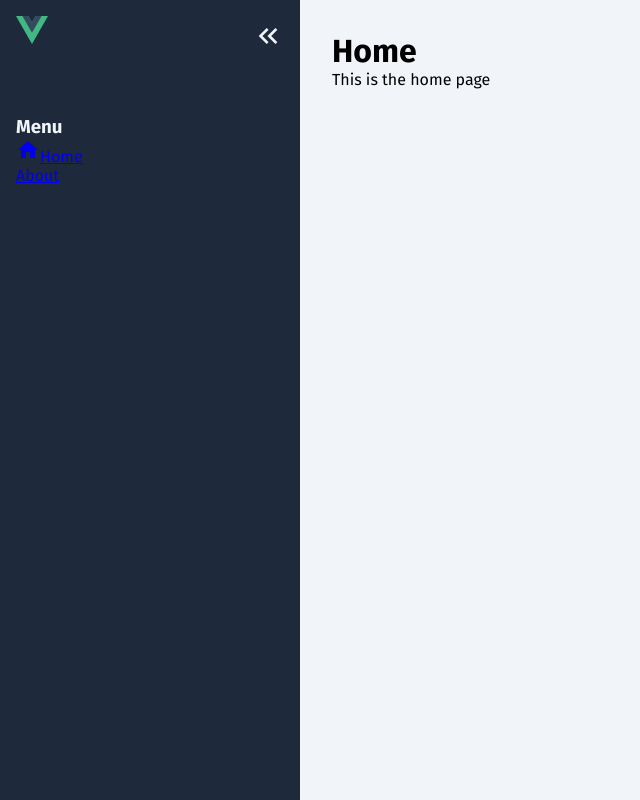
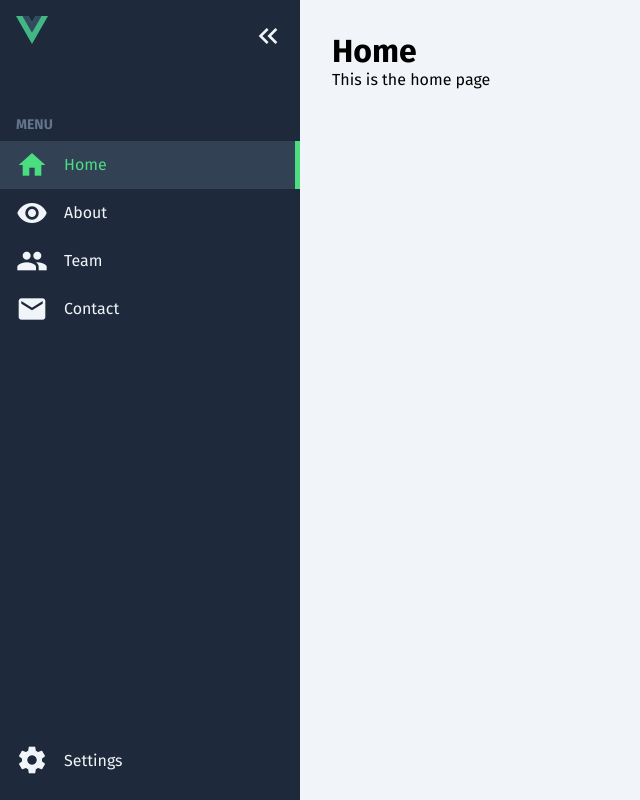
Before and after one commit to ggoulartec/sidebar-menu, a Vue app: page / in a window 1280 px wide. Both pictures are taken after a click on the button "keyboard_double_arrow_right". Shown: the whole page, without its empty margins (0-640 px from the left). Built offline with nearby package versions, Linux system fonts and the light colour scheme.

Commit message:
:zap: Melhorias com links novos e rotas

```diff
--- a/src/components/Sidebar.vue
+++ b/src/components/Sidebar.vue
@@ -16,8 +16,25 @@
         <span class="text">Home</span>
       </router-link>
       <router-link class="button" to="/about">
-        <span class="material-icons">document</span>
+        <span class="material-icons">visibility</span>
         <span class="text">About</span>
+      </router-link>
+      <router-link class="button" to="/team">
+        <span class="material-icons">group</span>
+        <span class="text">Team</span>
+      </router-link>
+      <router-link class="button" to="/contact">
+        <span class="material-icons">email</span>
+        <span class="text">Contact</span>
+      </router-link>
+    </div>
+
+    <div class="flex"></div>
+
+    <div class="menu">
+      <router-link class="button" to="/settings">
+        <span class="material-icons">settings</span>
+        <span class="text">Settings</span>
       </router-link>
     </div>
   </aside>
@@ -25,9 +42,13 @@
 
 <script setup>
 import { ref } from 'vue'
-const is_expanded = ref(false)
+
+const is_expanded = ref(localStorage.getItem("is_expanded") === "true")
+
 const ToggleMenu = () => {
   is_expanded.value = !is_expanded.value
+
+  localStorage.setItem("is_expanded", is_expanded.value)
 }
 </script>
 
@@ -44,6 +65,10 @@ aside {
   color: var(--light);
 
   transition: 0.2s ease-out;
+
+  .flex {
+    flex: 1 1 0;
+  }
 
   .logo {
     margin-bottom: 1rem;
@@ -80,6 +105,57 @@ aside {
     }
   }
 
+  h3,
+  .button .text {
+    opacity: 0;
+    transition: 0.3s ease-out;
+  }
+
+  h3 {
+    color: var(--grey);
+    font-size: 0.875rem;
+    margin-bottom: 0.5rem;
+    text-transform: uppercase;
+  }
+
+  .menu {
+    margin: 0 -1rem;
+
+    .button {
+      display: flex;
+      align-items: center;
+      text-decoration: none;
+
+      padding: 0.5rem 1rem;
+      transition: 0.2s ease-out;
+
+      .material-icons {
+        font-size: 2rem;
+        color: var(--light);
+        transition: 0.2s ease-out;
+      }
+
+      .text {
+        color: var(--light);
+        transition: 0.2s ease-out;
+      }
+
+      &:hover,
+      &.router-link-exact-active {
+        background-color: var(--dark-alt);
+
+        .material-icons,
+        .text {
+          color: var(--primary);
+        }
+      }
+
+      &.router-link-exact-active {
+        border-right: 5px solid var(--primary);
+      }
+    }
+  }
+
   &.is-expanded {
     width: var(--sidebar-width);
 
@@ -90,6 +166,17 @@ aside {
         transform: rotate(-180deg);
       }
     }
+
+    h3,
+    .button .text {
+      opacity: 1;
+    }
+
+    .button {
+      .material-icons {
+        margin-right: 1rem;
+      }
+    }
   }
 
   @media (max-width: 768px) {
```
Also changed, not shown: src/router/index.js (+12 -0 lines).
